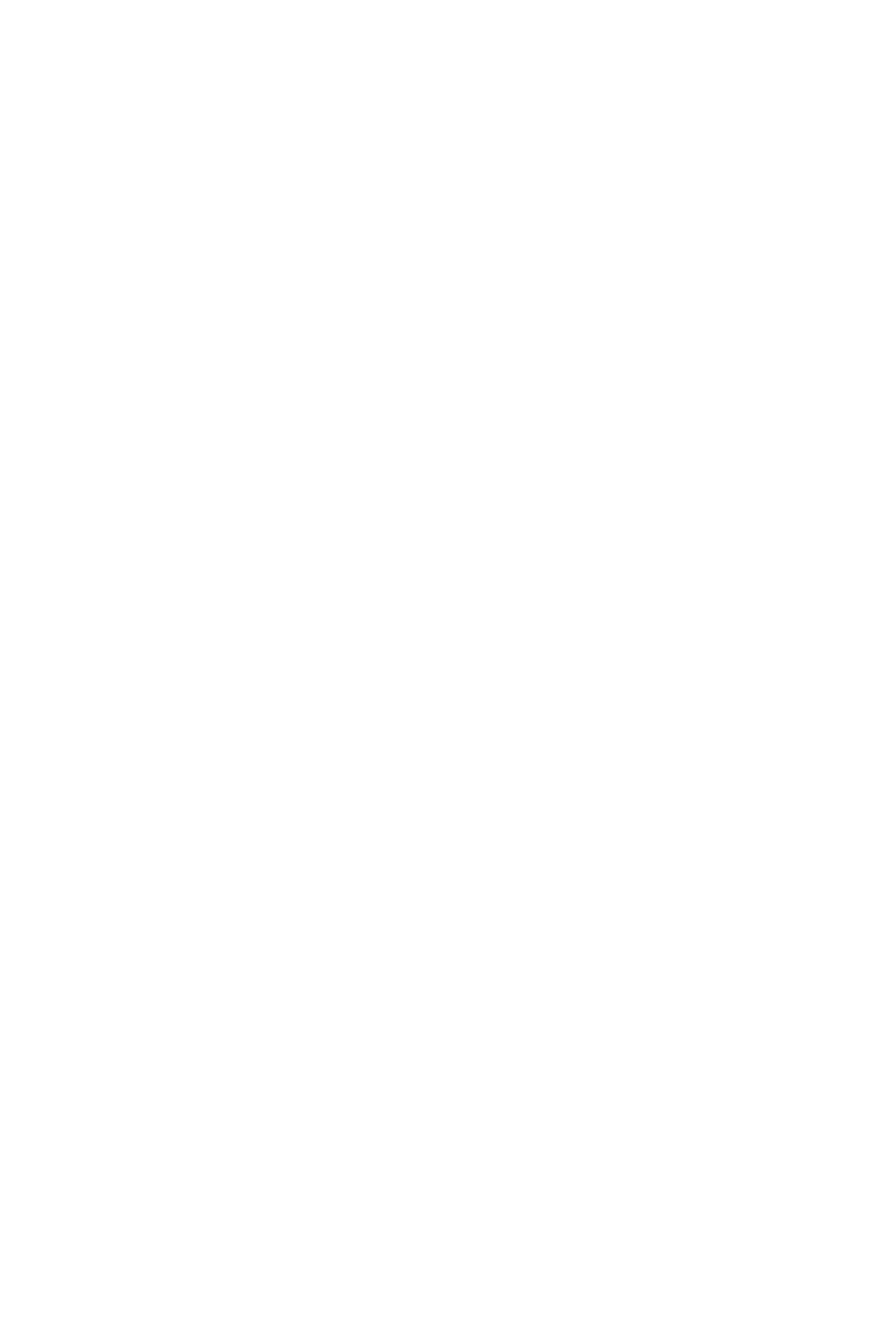
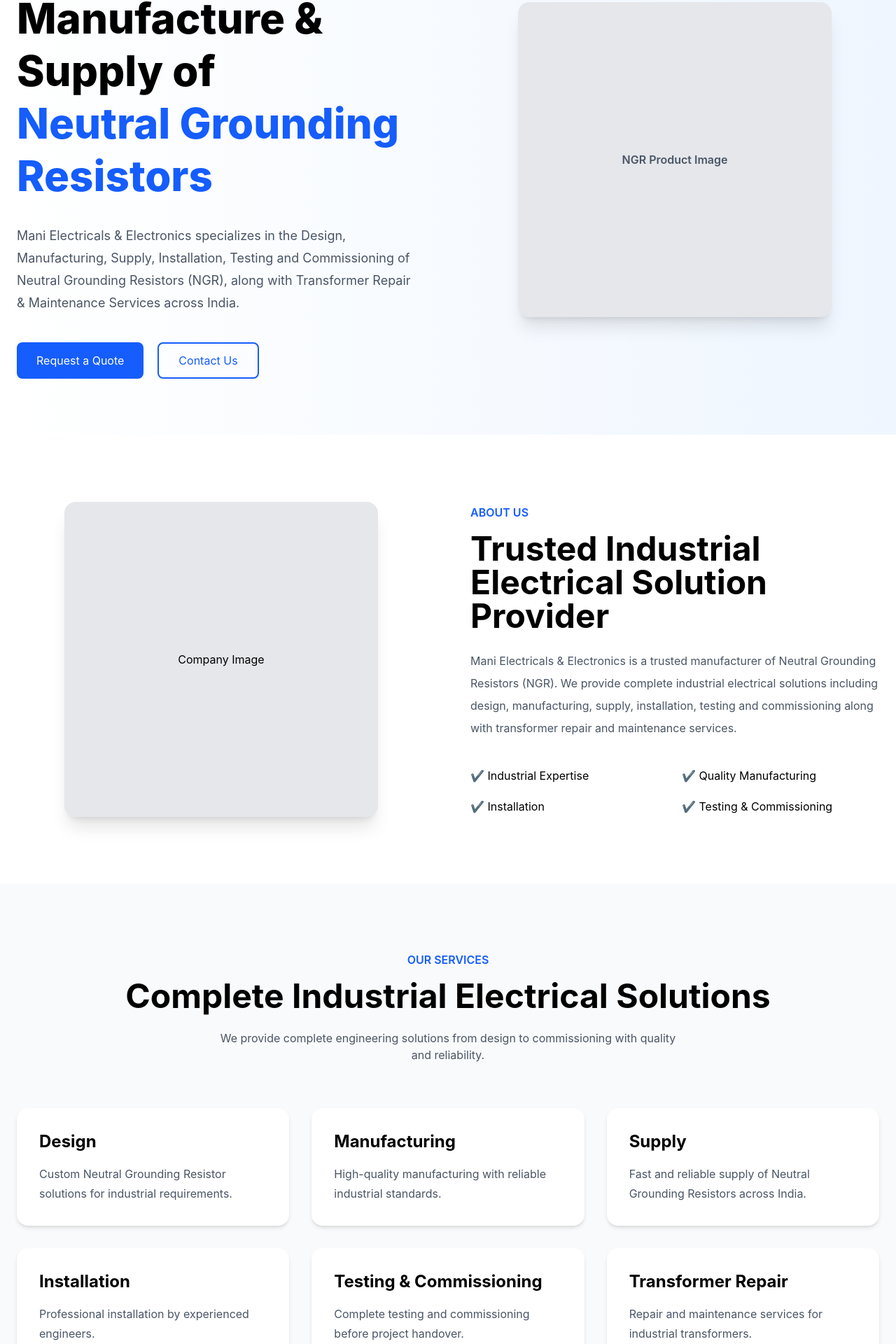
Before and after one commit to Reshoo18/Mani_Electricals, a React (Vite) app in the folder client/: page / in a window 1280 px wide. Shown: the part 239-2159 px from the top of the page at 70% size. Before the commit the page ends 800 px from the top, so only its background shows below. Built offline with nearby package versions, Linux system fonts and the light colour scheme.

Commit message:
about and services page add

```diff
--- a/client/src/components/Hero.jsx
+++ b/client/src/components/Hero.jsx
@@ -1,11 +1,57 @@
 import React from 'react'
+
 
 const Hero = () => {
   return (
-    <div>
+    <section className="bg-gradient-to-r from-white to-blue-50 py-20">
+      <div className="max-w-7xl mx-auto px-6 flex items-center justify-between gap-16">
 
-    </div>
-  )
-}
+        {/* Left Content */}
+        <div className="w-1/2">
 
-export default Hero
+          <h1 className="text-6xl font-extrabold leading-tight">
+            Design, Manufacture &
+            <br />
+            Supply of
+            <span className="text-blue-600">
+              <br />
+              Neutral Grounding
+              <br />
+              Resistors
+            </span>
+          </h1>
+
+          <p className="mt-8 text-lg text-gray-600 leading-8 max-w-xl">
+            Mani Electricals & Electronics specializes in the Design,
+            Manufacturing, Supply, Installation, Testing and Commissioning
+            of Neutral Grounding Resistors (NGR), along with Transformer
+            Repair & Maintenance Services across India.
+          </p>
+
+          <div className="mt-10 flex gap-5">
+            <button className="bg-blue-600 hover:bg-blue-700 text-white px-7 py-3 rounded-lg transition duration-300">
+              Request a Quote
+            </button>
+
+            <button className="border-2 border-blue-600 text-blue-600 hover:bg-blue-600 hover:text-white px-7 py-3 rounded-lg transition duration-300">
+              Contact Us
+            </button>
+          </div>
+
+        </div>
+
+        {/* Right Content */}
+        <div className="w-1/2 flex justify-center">
+
+          <div className="w-full max-w-md h-[450px] bg-gray-200 rounded-2xl shadow-xl flex items-center justify-center text-gray-600 font-semibold">
+            NGR Product Image
+          </div>
+
+        </div>
+
+      </div>
+    </section>
+  );
+};
+
+export default Hero;
--- a/client/src/pages/About.jsx
+++ b/client/src/pages/About.jsx
@@ -0,0 +1,52 @@
+import React from 'react'
+
+const About = () => {
+  return (
+    <section className="py-24">
+      <div className="max-w-7xl mx-auto px-6 flex items-center justify-between gap-16">
+
+        <div className="w-1/2 flex justify-center">
+          <div className="w-full max-w-md h-[450px] bg-gray-200 rounded-2xl shadow-xl flex items-center justify-center">
+            Company Image
+          </div>
+        </div>
+
+        <div className="w-1/2">
+
+          <p className="text-blue-600 font-semibold uppercase">
+            About Us
+          </p>
+
+          <h2 className="text-5xl font-bold mt-4">
+            Trusted Industrial Electrical Solution Provider
+          </h2>
+
+          <p className="mt-6 text-gray-600 leading-8">
+            Mani Electricals & Electronics is a trusted manufacturer of
+            Neutral Grounding Resistors (NGR). We provide complete
+            industrial electrical solutions including design,
+            manufacturing, supply, installation, testing and
+            commissioning along with transformer repair and maintenance
+            services.
+          </p>
+
+          <div className="grid grid-cols-2 gap-5 mt-10">
+
+            <div>✔ Industrial Expertise</div>
+
+            <div>✔ Quality Manufacturing</div>
+
+            <div>✔ Installation</div>
+
+            <div>✔ Testing & Commissioning</div>
+
+          </div>
+
+        </div>
+
+      </div>
+    </section>
+  );
+};
+
+export default About;
--- a/client/src/pages/Home.jsx
+++ b/client/src/pages/Home.jsx
@@ -1,12 +1,16 @@
 import React from 'react'
 import Navbar from '../components/Navbar'
 import Hero from '../components/Hero'
+import About from './About'
+import Services from './Services'
 
 const Home = () => {
   return (
    <>
    <Navbar/>
    <Hero/>
+  <About/>
+  <Services/>
    </>
   )
 }
--- a/client/src/pages/Services.jsx
+++ b/client/src/pages/Services.jsx
@@ -0,0 +1,80 @@
+import React from 'react'
+
+const services = [
+  {
+    title: "Design",
+    description:
+      "Custom Neutral Grounding Resistor solutions for industrial requirements.",
+  },
+  {
+    title: "Manufacturing",
+    description:
+      "High-quality manufacturing with reliable industrial standards.",
+  },
+  {
+    title: "Supply",
+    description:
+      "Fast and reliable supply of Neutral Grounding Resistors across India.",
+  },
+  {
+    title: "Installation",
+    description:
+      "Professional installation by experienced engineers.",
+  },
+  {
+    title: "Testing & Commissioning",
+    description:
+      "Complete testing and commissioning before project handover.",
+  },
+  {
+    title: "Transformer Repair",
+    description:
+      "Repair and maintenance services for industrial transformers.",
+  },
+];
+
+const Services = () => {
+  return (
+    <section className="py-24 bg-gray-50">
+      <div className="max-w-7xl mx-auto px-6">
+
+        <div className="text-center">
+          <p className="text-blue-600 font-semibold uppercase">
+            Our Services
+          </p>
+
+          <h2 className="text-5xl font-bold mt-4">
+            Complete Industrial Electrical Solutions
+          </h2>
+
+          <p className="text-gray-600 mt-6 max-w-2xl mx-auto">
+            We provide complete engineering solutions from design to
+            commissioning with quality and reliability.
+          </p>
+        </div>
+
+        <div className="grid grid-cols-3 gap-8 mt-16">
+
+          {services.map((service, index) => (
+            <div
+              key={index}
+              className="bg-white rounded-2xl shadow-md p-8 hover:shadow-xl transition duration-300"
+            >
+              <h3 className="text-2xl font-bold mb-4">
+                {service.title}
+              </h3>
+
+              <p className="text-gray-600 leading-7">
+                {service.description}
+              </p>
+            </div>
+          ))}
+
+        </div>
+
+      </div>
+    </section>
+  );
+};
+
+export default Services;
```
